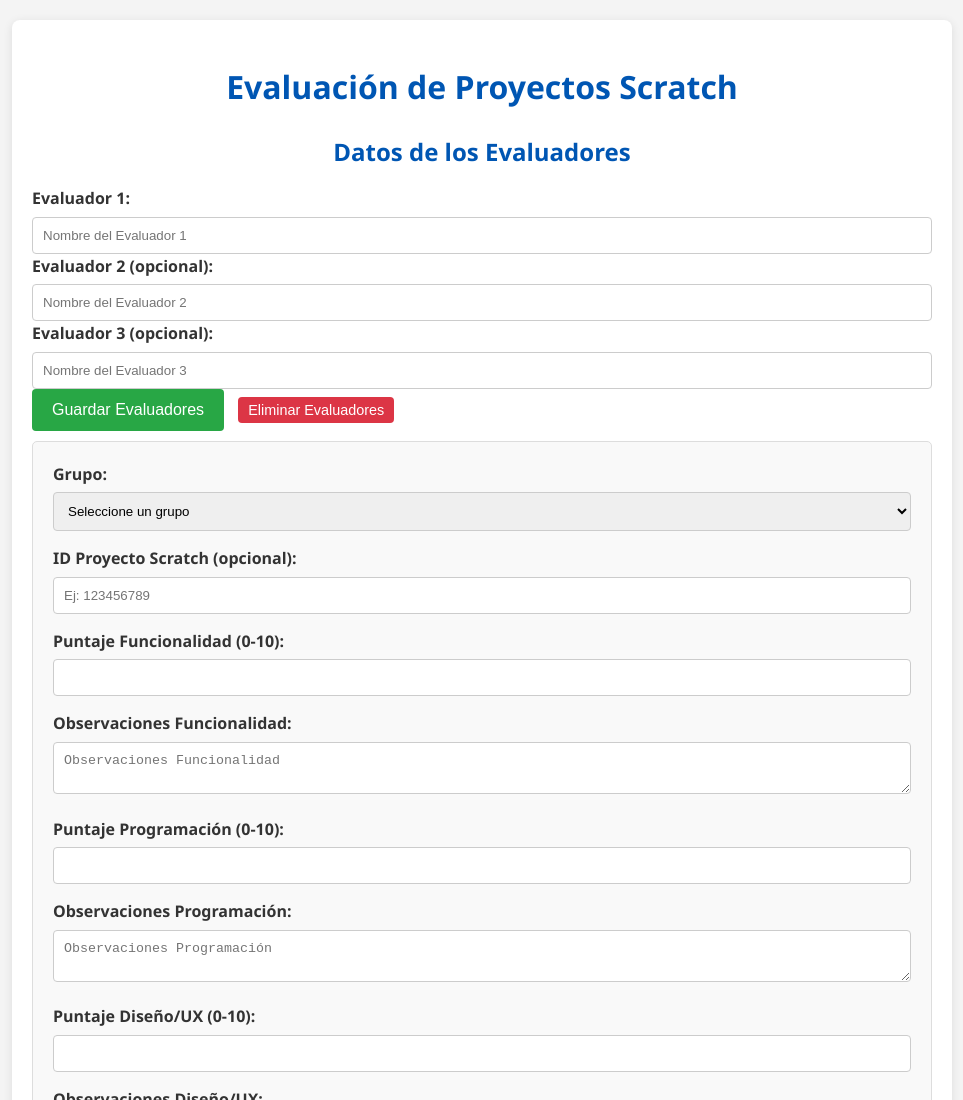
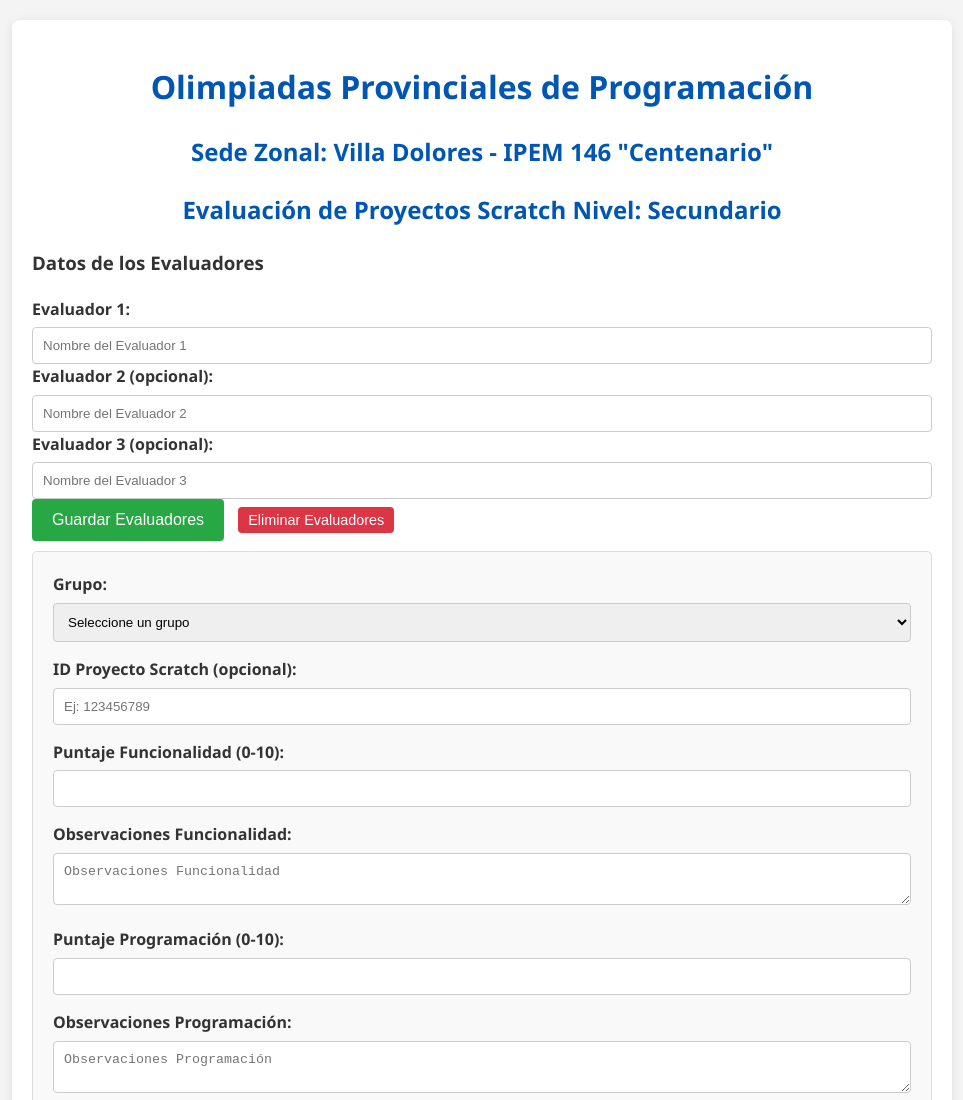
Before and after one commit to josepantaleo/evaluacion_olimpiadas_secundario, a plain HTML site: page index.html in a window 1280 px wide. Shown: the top 1100 px of the page, without its empty margins (158-1121 px from the left). Drawn offline with Linux system fonts and the light colour scheme.

Commit message:
Add files via upload

```diff
--- a/grupos.json
+++ b/grupos.json
@@ -24,7 +24,7 @@
   {
     "id": "grupo-c",
     "escuela": "IPEM 260",
-    "nombre": "Code Explorers",
+    "nombre": "The Best",
     "integrantes": [
       "Diego Herrera",
       "Paula Fernández",
--- a/index.html
+++ b/index.html
@@ -8,12 +8,14 @@
 </head>
 <body>
     <div class="container">
-        <h1>Evaluación de Proyectos Scratch</h1>
+      <h1>Olimpiadas Provinciales de Programación</h1>
+      <h2>Sede Zonal: Villa Dolores - IPEM 146 "Centenario"</h2>
+        <h2>Evaluación de Proyectos Scratch Nivel: Secundario</h2>
 
         <div id="notification-bar" class="notification" style="display: none;"></div>
 
         <section class="evaluadores-globales-section">
-            <h2>Datos de los Evaluadores</h2>
+            <h3>Datos de los Evaluadores</h3>
             <div class="form-group">
                 <label for="evaluador1Global">Evaluador 1:</label>
                 <input type="text" id="evaluador1Global" placeholder="Nombre del Evaluador 1" required />
```
